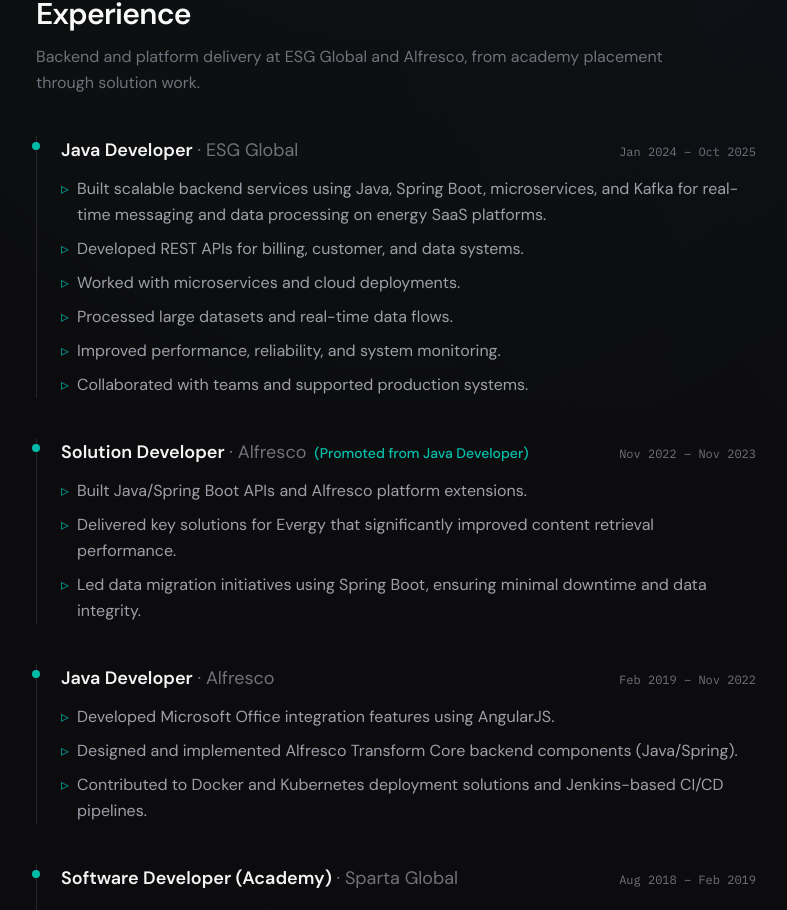
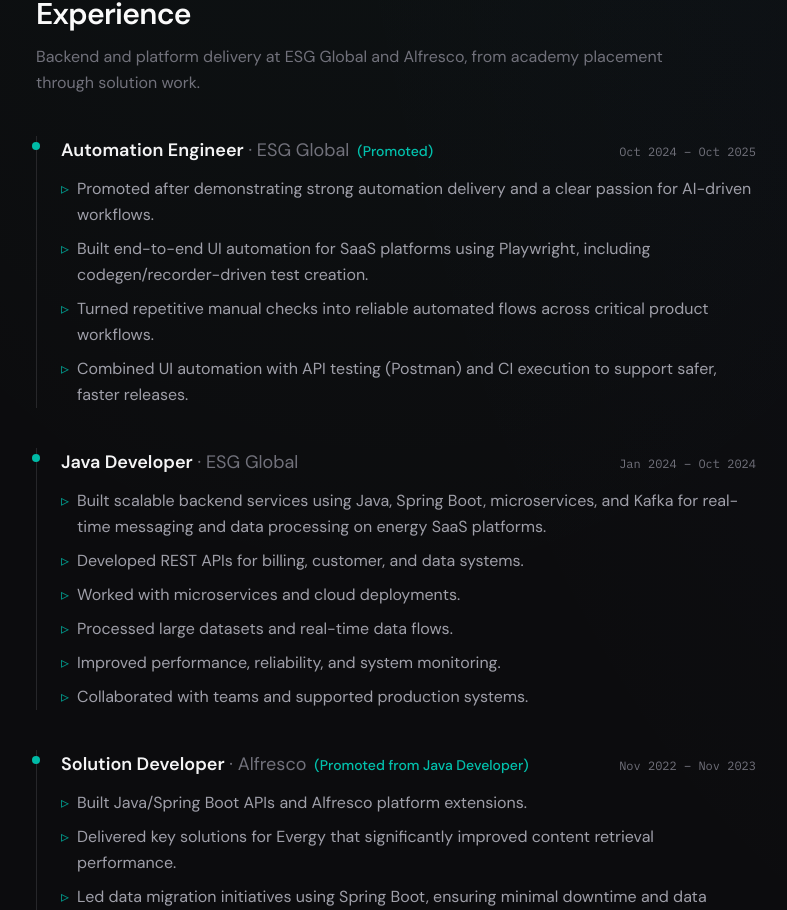
Before and after one commit to aymanthefirst/portfolio, a Next.js app: page /portfolio/ in a window 1280 px wide. Shown: the part 734-1644 px from the top of the page, without its empty margins (244-1031 px from the left). Built offline with nearby package versions, Linux system fonts and the light colour scheme.

Commit message:
Restore split ESG roles: Automation Engineer promotion plus Java Developer.
Co-authored-by: Cursor <cursoragent@cursor.com>

```diff
--- a/src/data/profile.ts
+++ b/src/data/profile.ts
@@ -13,10 +13,23 @@ export const profile = {
 
   experience: [
     {
+      role: "Automation Engineer",
+      company: "ESG Global",
+      note: "Promoted",
+      start: "Oct 2024",
+      end: "Oct 2025",
+      bullets: [
+        "Promoted after demonstrating strong automation delivery and a clear passion for AI-driven workflows.",
+        "Built end-to-end UI automation for SaaS platforms using Playwright, including codegen/recorder-driven test creation.",
+        "Turned repetitive manual checks into reliable automated flows across critical product workflows.",
+        "Combined UI automation with API testing (Postman) and CI execution to support safer, faster releases.",
+      ],
+    },
+    {
       role: "Java Developer",
       company: "ESG Global",
       start: "Jan 2024",
-      end: "Oct 2025",
+      end: "Oct 2024",
       bullets: [
         "Built scalable backend services using Java, Spring Boot, microservices, and Kafka for real-time messaging and data processing on energy SaaS platforms.",
         "Developed REST APIs for billing, customer, and data systems.",
```
